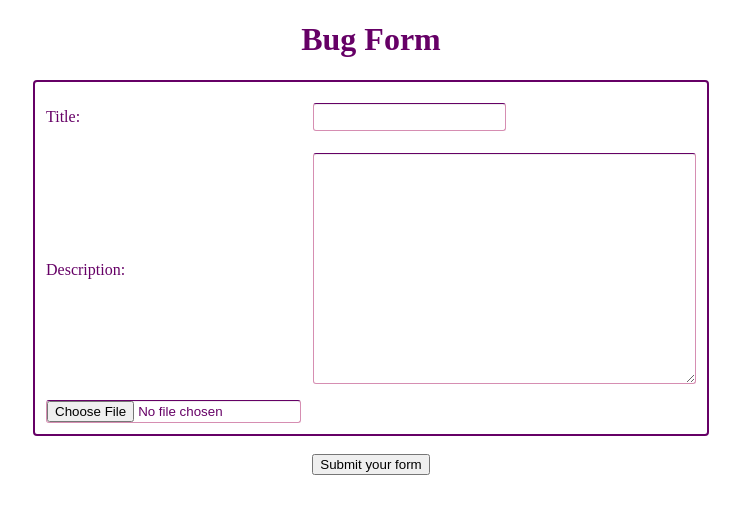
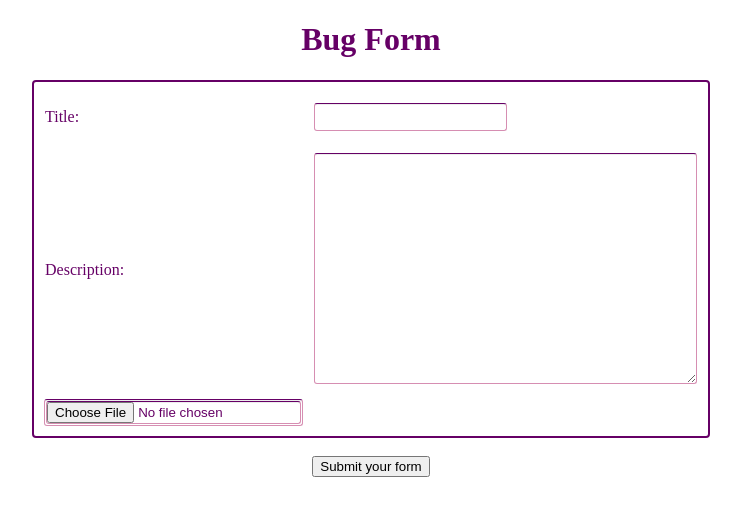
Before and after one commit to MavroidisV/coursework, a PHP site: page /bugform.php in a window 1280 px wide. Shown: the top 516 px of the page, without its empty margins (269-1010 px from the left). Run offline with PHP 8.4, Linux system fonts and the light colour scheme; the visitor is signed in with stand-in values (Sample User, id 1); data that the repository does not hold is empty.

Commit message:
coursework

```diff
--- a/bugform.php
+++ b/bugform.php
@@ -33,7 +33,7 @@ include("check.php");
 
         <tr>
 
-            <td style="text-align: right"><input name="userfile" type="file" id="userfile" cols="55" rows="15"  class="input-text1">
+            <td class="bill1"><input name="userfile" type="file" id="userfile" cols="55" rows="15"  class="input-text1">
 
 
         </tr>
```
